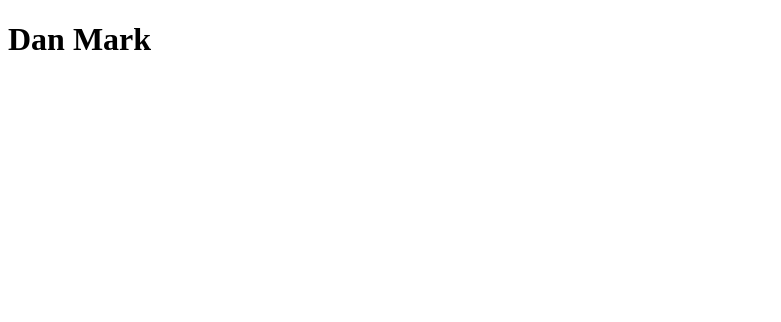
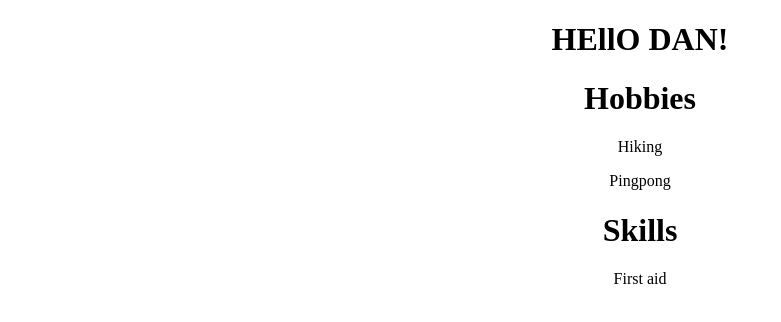
Before and after one commit to Danmark12/IT24_Assessment, a plain HTML site: page index.html in a window 1280 px wide. Shown: the whole page, without its empty margins (0-781 px from the left). Drawn offline with Linux system fonts and the light colour scheme.

Commit message:
Adding Hobbies

```diff
--- a/index.html
+++ b/index.html
@@ -6,7 +6,11 @@
     <title>DanDev!</title>
 </head>
 <body>
-    <h1>Dan Mark</h1>
-
+    <center><h1>HEllO DAN!</h1>
+        <h1>Hobbies</h1>
+        <p>Hiking</p>
+        <p>Pingpong</p>
+        <h1>Skills</h1>
+        <p>First aid</p>
 </body>
 </html>
```
